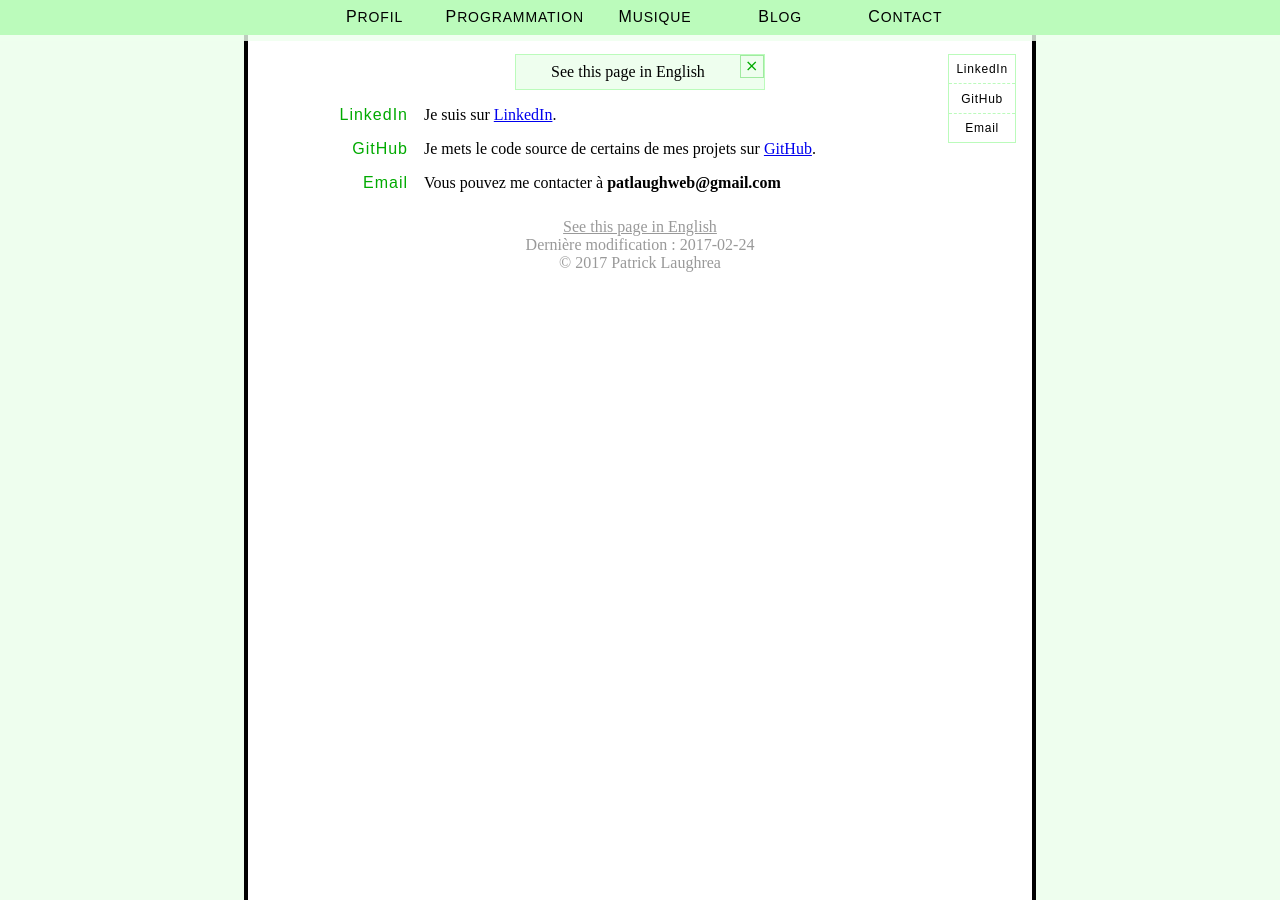
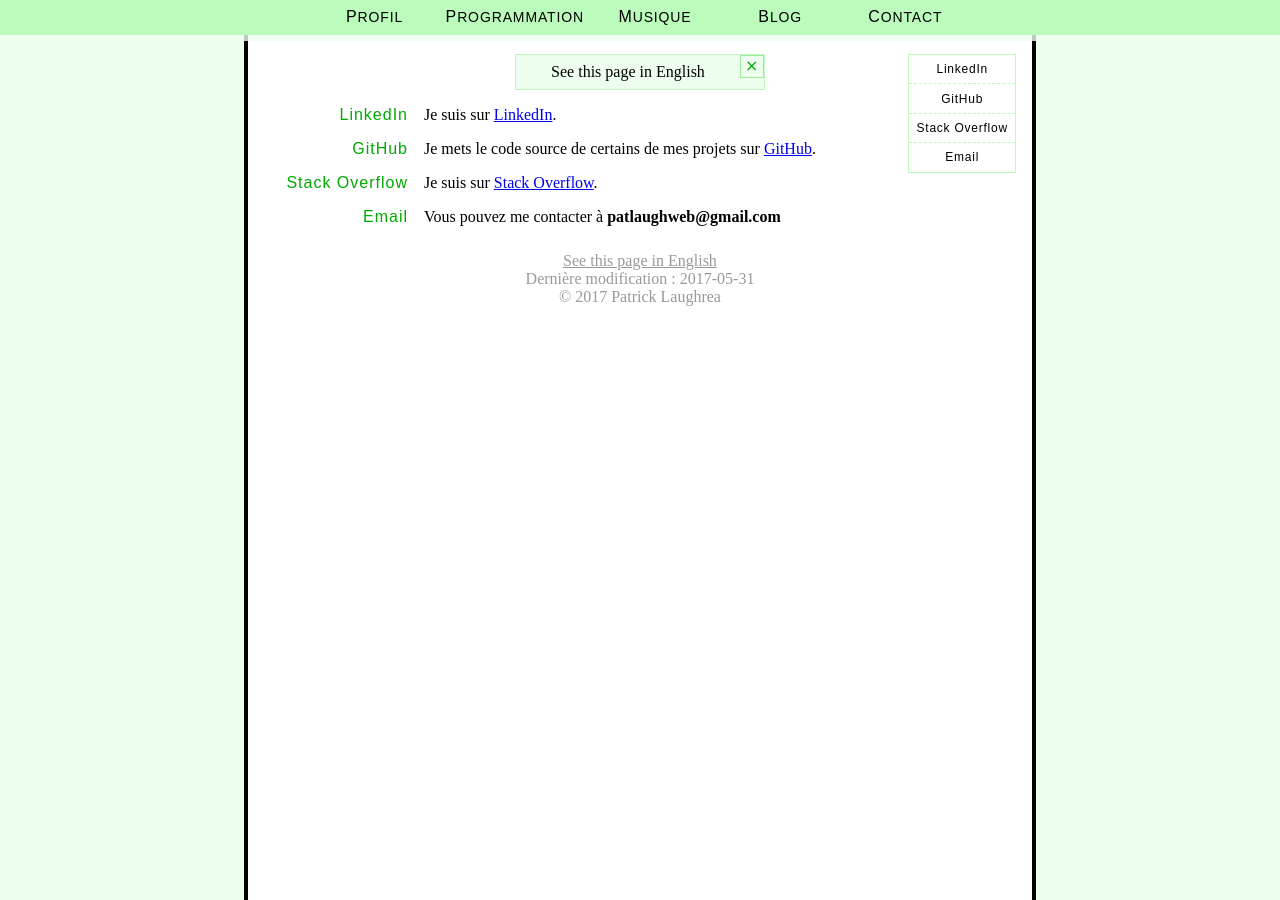
Before and after one commit to Pat-Laugh/pat-laugh.github.io, a Jekyll site: the page built from fr/contact.html, in a window 1280 px wide. Built offline with Jekyll 4.4.1, drawn with Linux system fonts in a browser that asks for light colours.

Commit message:
Add link to Stack Overflow in contact

```diff
--- a/en/contact.html
+++ b/en/contact.html
@@ -2,10 +2,11 @@
 layout: en/default
 title: Contact
 link: contact
-last_modif: 2017-02-24
+last_modif: 2017-05-31
 quick_list:
  -  LinkedIn
  -  GitHub
+ -  Stack Overflow
  -  Email
 content_list:
  - >
@@ -13,5 +14,7 @@ content_list:
  - >
     I put some of my projects' source code on <a href="https://github.com/pat-laugh">GitHub</a>.
  - >
+    I'm on <a href="https://stackoverflow.com/users/6642307/pat-laugh?tab=profile">Stack Overflow</a>.
+ - >
     You can contact me at <b>patlaughweb&#64;gmail&#46;com</b>
 ---
--- a/fr/contact.html
+++ b/fr/contact.html
@@ -2,10 +2,11 @@
 layout: fr/default
 title: Contact
 link: contact
-last_modif: 2017-02-24
+last_modif: 2017-05-31
 quick_list:
  -  LinkedIn
  -  GitHub
+ -  Stack Overflow
  -  Email
 content_list:
  - >
@@ -14,5 +15,7 @@ content_list:
     Je mets le code source de certains de mes projets sur
     <a href="https://github.com/pat-laugh">GitHub</a>.
  - >
+    Je suis sur <a href="https://stackoverflow.com/users/6642307/pat-laugh?tab=profile">Stack Overflow</a>.
+ - >
     Vous pouvez me contacter à <b>patlaughweb&#64;gmail&#46;com</b>
 ---
```
